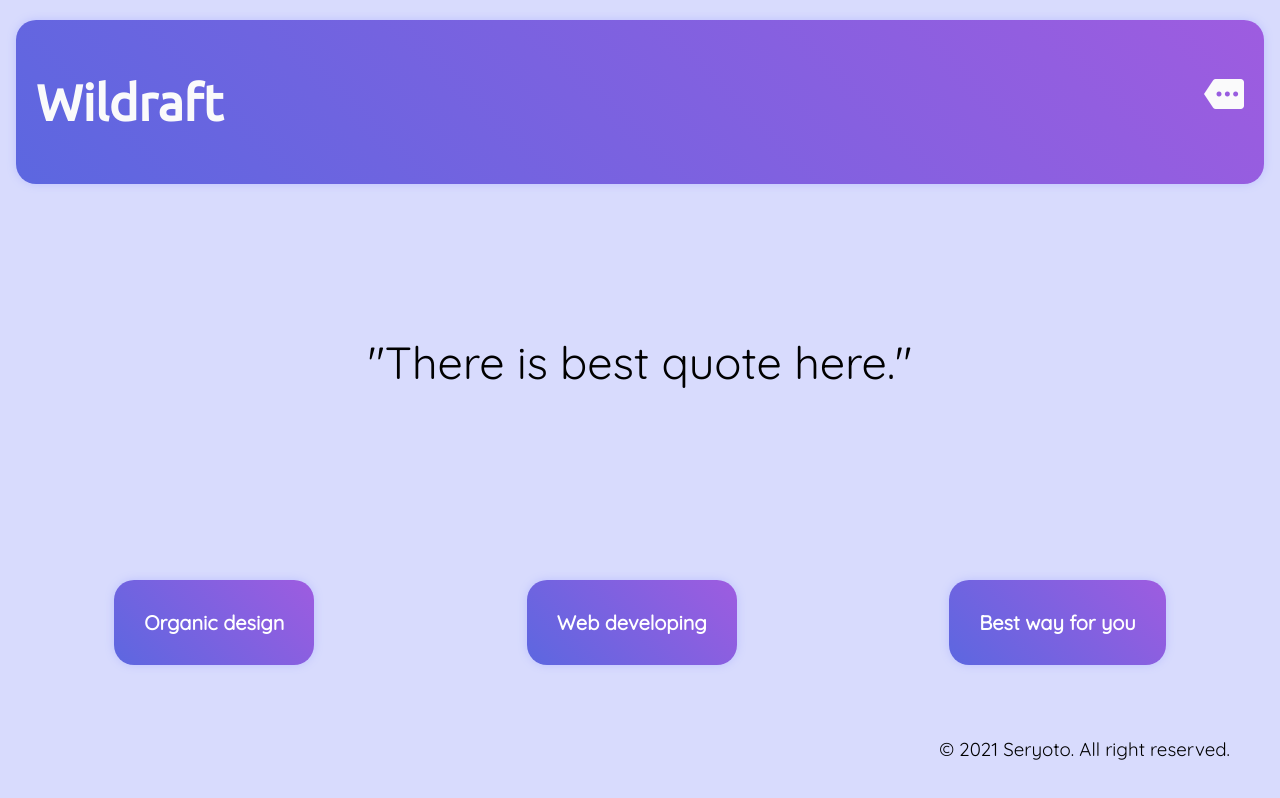
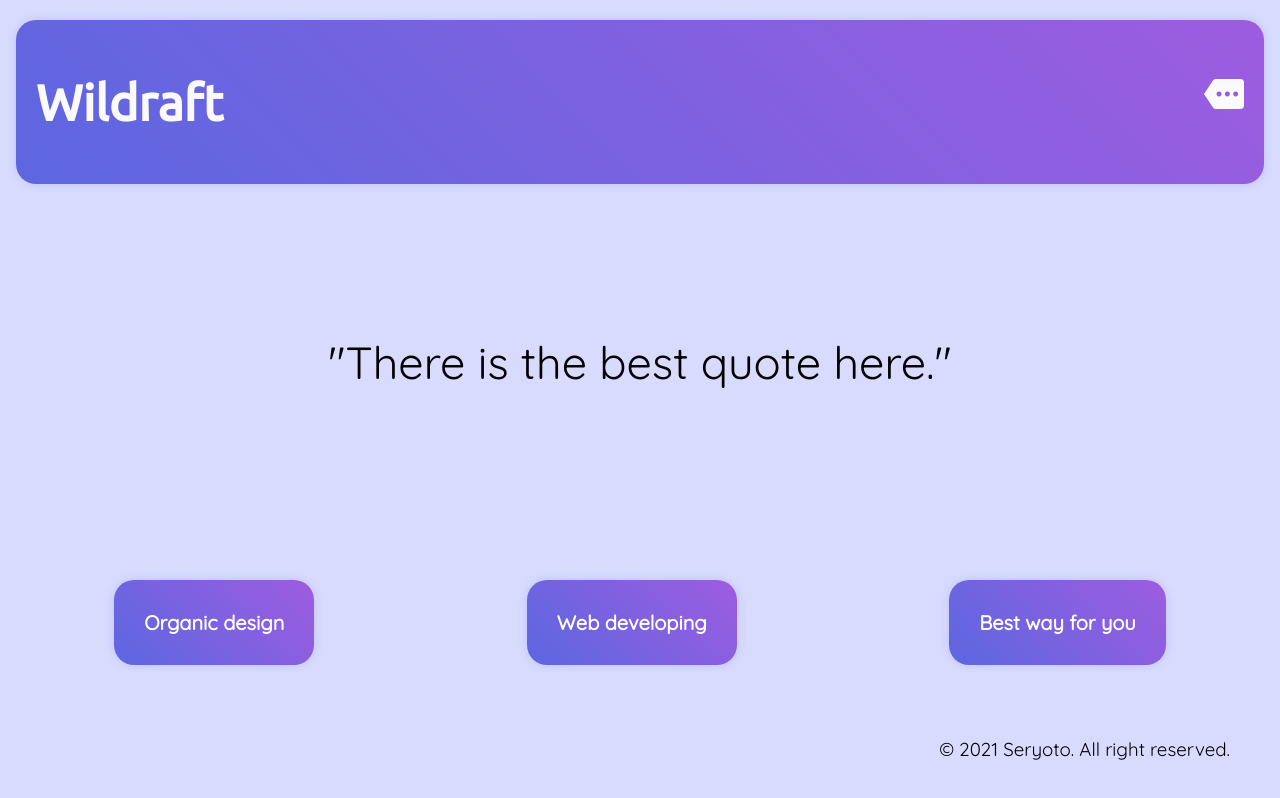
Before and after one commit to Seryoto/seryoto.github.io, a plain HTML site: page new.html in a window 1280 px wide. Drawn offline with Linux system fonts and the light colour scheme.

Commit message:
Update new.html

```diff
--- a/new.html
+++ b/new.html
@@ -22,7 +22,7 @@
   </header>
 </div>
 <div class="quotes_txt">
-    <h2>"There is best quote here."</h2>
+    <h2>"There is the best quote here."</h2>
 </div>
 <div class="quotes_txt2">
 </div>
```
